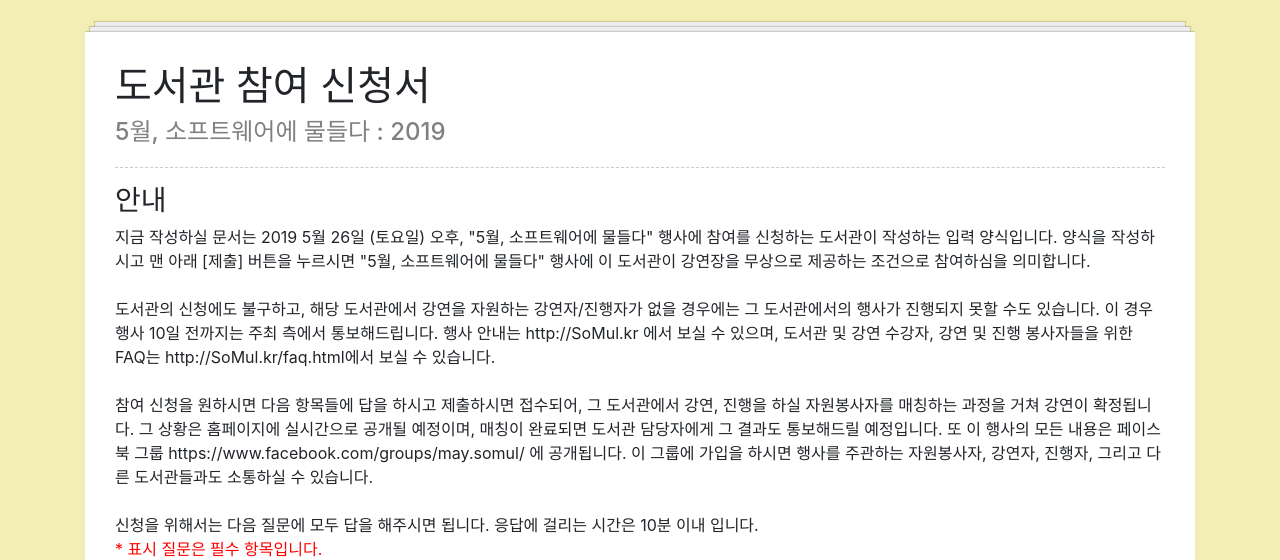
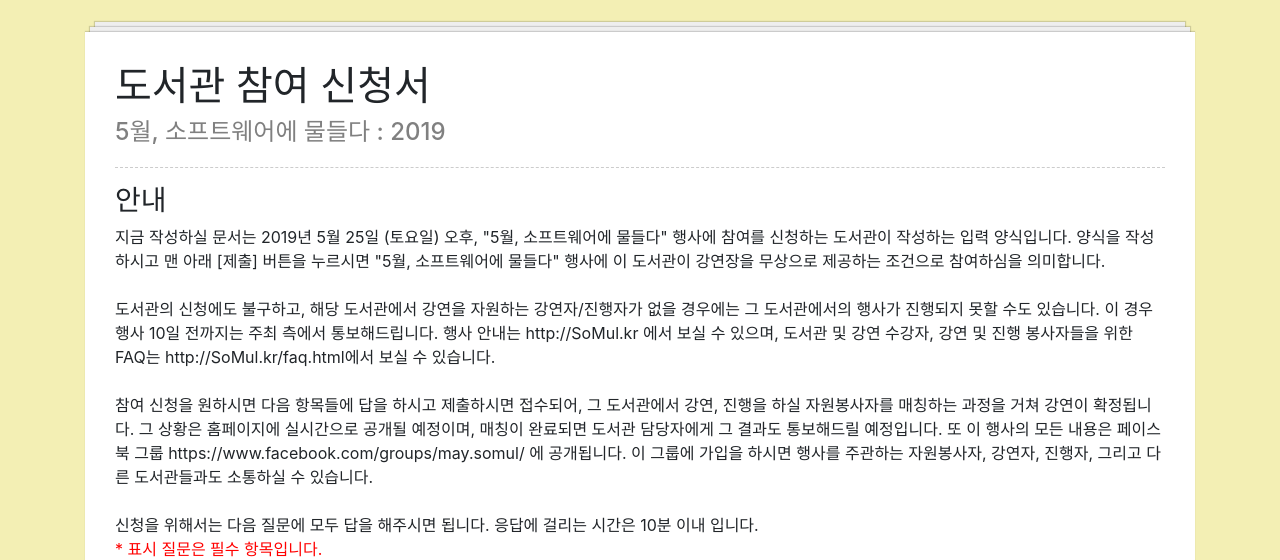
Before and after one commit to somul-project/somul-apply-library, a Python web app: template app/templates/library_application.html in a window 1280 px wide. Shown: the top 560 px of the page. Run offline with Jinja, Linux system fonts and the light colour scheme; the template is opened without the code that fills it, so the values that code supplies are empty; some libraries are stand-ins or nearby versions.

Commit message:
행사 날짜 변경

```diff
--- a/app/templates/library_application.html
+++ b/app/templates/library_application.html
@@ -29,7 +29,7 @@
 
         <h3>안내</h3>
         <p>
-          지금 작성하실 문서는 2019 5월 26일 (토요일) 오후, "5월, 소프트웨어에 물들다" 행사에 참여를 신청하는 도서관이 작성하는 입력 양식입니다. 양식을 작성하시고 맨 아래
+          지금 작성하실 문서는 2019년 5월 25일 (토요일) 오후, "5월, 소프트웨어에 물들다" 행사에 참여를 신청하는 도서관이 작성하는 입력 양식입니다. 양식을 작성하시고 맨 아래
           [제출] 버튼을 누르시면 "5월, 소프트웨어에 물들다" 행사에 이 도서관이 강연장을 무상으로 제공하는 조건으로 참여하심을 의미합니다. <br><br>
 
           도서관의 신청에도 불구하고, 해당 도서관에서 강연을 자원하는 강연자/진행자가 없을 경우에는 그 도서관에서의 행사가 진행되지 못할 수도 있습니다. 이 경우 행사 10일 전까지는 주최 측에서 통보해드립니다.
```
